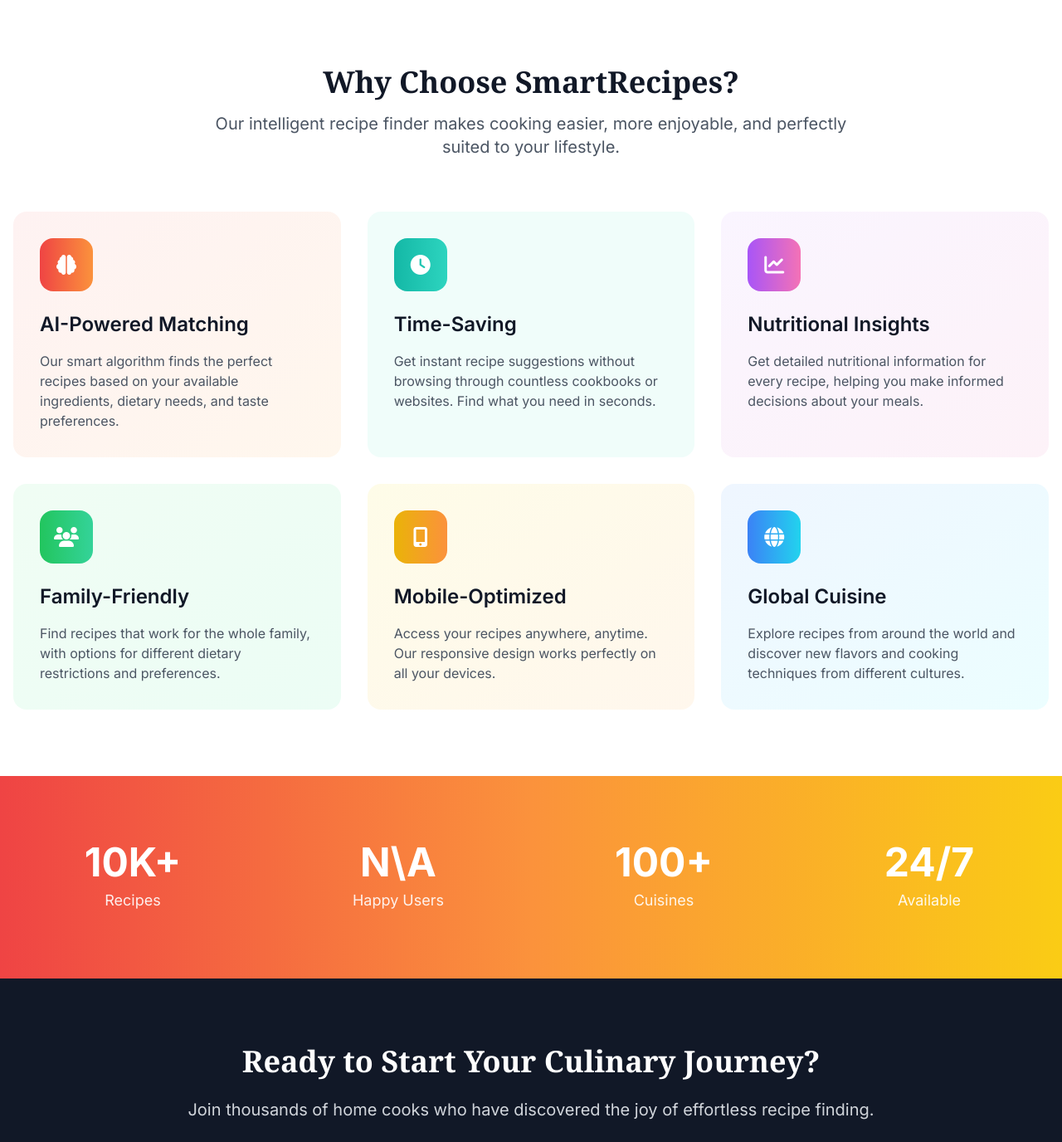
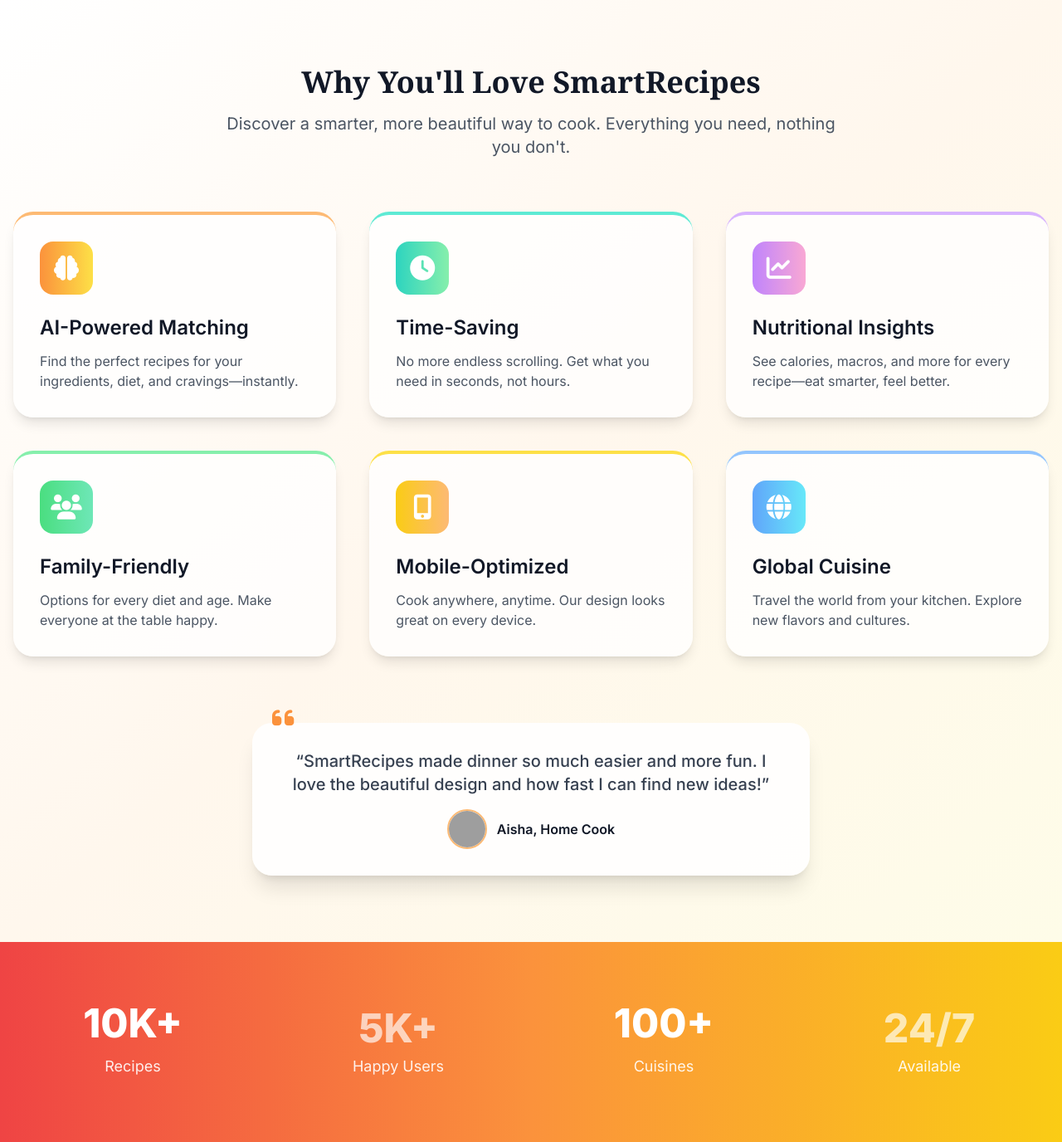
Before and after one commit to Omar-khaiom/web_apps_project, a Flask app: page / in a window 1280 px wide. Shown: the part 866-2242 px from the top of the page at 83% size. Run offline with Flask 3, Linux system fonts and the light colour scheme; some libraries are stand-ins or nearby versions; grey boxes are pictures that could not be loaded.

Commit message:
final  ux update

```diff
--- a/templates/home.html
+++ b/templates/home.html
@@ -4,28 +4,34 @@
 
 {% block content %}
 <!-- Hero Section -->
-<section class="relative min-h-screen flex items-center justify-center overflow-hidden muji-gradient-bg">
-  <!-- Animated Floating Orbs -->
-  <div class="absolute inset-0 z-0 pointer-events-none">
-    <div class="absolute top-10 left-10 w-32 h-32 bg-orange-200 rounded-full opacity-30 animate-pulse"></div>
-    <div class="absolute bottom-10 right-10 w-24 h-24 bg-purple-200 rounded-full opacity-20 animate-pulse"></div>
-    <div class="absolute top-1/2 left-1/3 w-24 h-24 bg-emerald-200 rounded-full opacity-20 animate-pulse"></div>
-    <div class="absolute bottom-1/4 right-1/4 w-16 h-16 bg-yellow-200 rounded-full opacity-20 animate-pulse"></div>
+<section class="relative min-h-screen flex items-center justify-center overflow-hidden">
+  <!-- Background Image with Overlay -->
+  <div class="absolute inset-0 z-0">
+    <img class="w-full h-full object-cover" src="{{ url_for('static', filename='images/land.jpg') }}" alt="Delicious Food Background">
+    <div class="absolute inset-0 bg-gradient-to-r from-black/70 via-black/50 to-black/30"></div>
+  </div>
+
+  <!-- Floating Elements -->
+  <div class="absolute inset-0 z-10">
+    <div class="float absolute top-20 left-10 w-16 h-16 bg-primary-500/20 rounded-full blur-xl"></div>
+    <div class="float absolute top-40 right-20 w-24 h-24 bg-orange-500/20 rounded-full blur-xl" style="animation-delay: 2s;"></div>
+    <div class="float absolute bottom-32 left-1/4 w-20 h-20 bg-secondary-500/20 rounded-full blur-xl" style="animation-delay: 4s;"></div>
   </div>
 
   <!-- Hero Content -->
-  <div class="relative z-10 text-center px-4 max-w-5xl mx-auto">
+  <div class="relative z-20 text-center px-4 max-w-5xl mx-auto">
     <div class="space-y-8">
       <!-- Main Headline -->
-      <h1 class="text-5xl md:text-7xl font-heading font-bold text-gray-900 leading-tight animate-fade-in-up">
+
+      <h1 class="text-5xl md:text-7xl font-heading font-bold text-white leading-tight animate-fade-in-up">
         Welcome to
-        <span class="block bg-gradient-to-r from-primary-400 via-orange-400 to-yellow-400 bg-clip-text text-transparent animate-gradient-x">
+        <span class="block gradient-text bg-gradient-to-r from-primary-400 via-orange-400 to-yellow-400 bg-clip-text text-transparent">
           SmartRecipes
         </span>
       </h1>
 
       <!-- Subtitle -->
-      <p class="text-xl md:text-2xl text-gray-700 max-w-3xl mx-auto leading-relaxed animate-fade-in-up" style="animation-delay: 0.2s;">
+      <p class="text-xl md:text-2xl text-gray-200 max-w-3xl mx-auto leading-relaxed animate-fade-in-up" style="animation-delay: 0.2s;">
         Transform your ingredients into culinary masterpieces. Discover personalized recipes that match your taste and dietary preferences.
       </p>
 
@@ -35,22 +41,24 @@
           <div class="w-16 h-16 bg-gradient-to-r from-primary-500 to-orange-400 rounded-full flex items-center justify-center mx-auto mb-4">
             <i class="fas fa-search text-white text-2xl"></i>
           </div>
-          <h3 class="font-semibold text-gray-900 text-lg mb-2">Smart Search</h3>
-          <p class="text-gray-600 text-sm">Find recipes based on what you already have in your kitchen</p>
+          <h3 class="font-semibold text-white text-lg mb-2">Smart Search</h3>
+          <p class="text-gray-300 text-sm">Find recipes based on what you already have in your kitchen</p>
         </div>
+
         <div class="glass rounded-2xl p-6 text-center hover:scale-105 transition-transform duration-300">
           <div class="w-16 h-16 bg-gradient-to-r from-secondary-500 to-teal-400 rounded-full flex items-center justify-center mx-auto mb-4">
             <i class="fas fa-heart text-white text-2xl"></i>
           </div>
-          <h3 class="font-semibold text-gray-900 text-lg mb-2">Save Favorites</h3>
-          <p class="text-gray-600 text-sm">Keep track of recipes you love for easy access later</p>
+          <h3 class="font-semibold text-white text-lg mb-2">Save Favorites</h3>
+          <p class="text-gray-300 text-sm">Keep track of recipes you love for easy access later</p>
         </div>
+
         <div class="glass rounded-2xl p-6 text-center hover:scale-105 transition-transform duration-300">
           <div class="w-16 h-16 bg-gradient-to-r from-purple-500 to-pink-400 rounded-full flex items-center justify-center mx-auto mb-4">
             <i class="fas fa-leaf text-white text-2xl"></i>
           </div>
-          <h3 class="font-semibold text-gray-900 text-lg mb-2">Dietary Options</h3>
-          <p class="text-gray-600 text-sm">Filter by dietary preferences and nutritional goals</p>
+          <h3 class="font-semibold text-white text-lg mb-2">Dietary Options</h3>
+          <p class="text-gray-300 text-sm">Filter by dietary preferences and nutritional goals</p>
         </div>
       </div>
 
@@ -73,70 +81,69 @@
 </section>
 
 <!-- Features Section -->
-<section class="py-20 bg-white">
+<section class="py-20 bg-gradient-to-br from-white via-orange-50 to-yellow-50">
   <div class="max-w-7xl mx-auto px-4">
     <div class="text-center mb-16">
       <h2 class="text-4xl font-heading font-bold text-gray-900 mb-4">
-        Why Choose SmartRecipes?
+        Why You'll Love SmartRecipes
       </h2>
       <p class="text-xl text-gray-600 max-w-3xl mx-auto">
-        Our intelligent recipe finder makes cooking easier, more enjoyable, and perfectly suited to your lifestyle.
+        Discover a smarter, more beautiful way to cook. Everything you need, nothing you don't.
       </p>
     </div>
-
-    <div class="grid grid-cols-1 md:grid-cols-2 lg:grid-cols-3 gap-8">
-      <!-- Feature 1 -->
-      <div class="group p-8 rounded-2xl bg-gradient-to-br from-primary-50 to-orange-50 hover:shadow-xl transition-all duration-300 hover:-translate-y-2">
-        <div class="w-16 h-16 bg-gradient-to-r from-primary-500 to-orange-400 rounded-2xl flex items-center justify-center mb-6 group-hover:scale-110 transition-transform">
-          <i class="fas fa-brain text-white text-2xl"></i>
+    <div class="grid grid-cols-1 md:grid-cols-2 lg:grid-cols-3 gap-10">
+      <div class="group p-8 rounded-3xl bg-white/80 shadow-lg hover:shadow-2xl transition-all duration-300 hover:-translate-y-2 border-t-4 border-orange-300">
+        <div class="w-16 h-16 bg-gradient-to-r from-orange-400 to-yellow-300 rounded-2xl flex items-center justify-center mb-6 group-hover:scale-110 transition-transform">
+          <i class="fas fa-brain text-white text-3xl"></i>
         </div>
-        <h3 class="text-2xl font-semibold text-gray-900 mb-4">AI-Powered Matching</h3>
-        <p class="text-gray-600">Our smart algorithm finds the perfect recipes based on your available ingredients, dietary needs, and taste preferences.</p>
+        <h3 class="text-2xl font-semibold text-gray-900 mb-3">AI-Powered Matching</h3>
+        <p class="text-gray-600">Find the perfect recipes for your ingredients, diet, and cravings—instantly.</p>
       </div>
-
-      <!-- Feature 2 -->
-      <div class="group p-8 rounded-2xl bg-gradient-to-br from-secondary-50 to-teal-50 hover:shadow-xl transition-all duration-300 hover:-translate-y-2">
-        <div class="w-16 h-16 bg-gradient-to-r from-secondary-500 to-teal-400 rounded-2xl flex items-center justify-center mb-6 group-hover:scale-110 transition-transform">
-          <i class="fas fa-clock text-white text-2xl"></i>
+      <div class="group p-8 rounded-3xl bg-white/80 shadow-lg hover:shadow-2xl transition-all duration-300 hover:-translate-y-2 border-t-4 border-teal-300">
+        <div class="w-16 h-16 bg-gradient-to-r from-teal-400 to-green-300 rounded-2xl flex items-center justify-center mb-6 group-hover:scale-110 transition-transform">
+          <i class="fas fa-clock text-white text-3xl"></i>
         </div>
-        <h3 class="text-2xl font-semibold text-gray-900 mb-4">Time-Saving</h3>
-        <p class="text-gray-600">Get instant recipe suggestions without browsing through countless cookbooks or websites. Find what you need in seconds.</p>
+        <h3 class="text-2xl font-semibold text-gray-900 mb-3">Time-Saving</h3>
+        <p class="text-gray-600">No more endless scrolling. Get what you need in seconds, not hours.</p>
       </div>
-
-      <!-- Feature 3 -->
-      <div class="group p-8 rounded-2xl bg-gradient-to-br from-purple-50 to-pink-50 hover:shadow-xl transition-all duration-300 hover:-translate-y-2">
-        <div class="w-16 h-16 bg-gradient-to-r from-purple-500 to-pink-400 rounded-2xl flex items-center justify-center mb-6 group-hover:scale-110 transition-transform">
-          <i class="fas fa-chart-line text-white text-2xl"></i>
+      <div class="group p-8 rounded-3xl bg-white/80 shadow-lg hover:shadow-2xl transition-all duration-300 hover:-translate-y-2 border-t-4 border-purple-300">
+        <div class="w-16 h-16 bg-gradient-to-r from-purple-400 to-pink-300 rounded-2xl flex items-center justify-center mb-6 group-hover:scale-110 transition-transform">
+          <i class="fas fa-chart-line text-white text-3xl"></i>
         </div>
-        <h3 class="text-2xl font-semibold text-gray-900 mb-4">Nutritional Insights</h3>
-        <p class="text-gray-600">Get detailed nutritional information for every recipe, helping you make informed decisions about your meals.</p>
+        <h3 class="text-2xl font-semibold text-gray-900 mb-3">Nutritional Insights</h3>
+        <p class="text-gray-600">See calories, macros, and more for every recipe—eat smarter, feel better.</p>
       </div>
-
-      <!-- Feature 4 -->
-      <div class="group p-8 rounded-2xl bg-gradient-to-br from-green-50 to-emerald-50 hover:shadow-xl transition-all duration-300 hover:-translate-y-2">
-        <div class="w-16 h-16 bg-gradient-to-r from-green-500 to-emerald-400 rounded-2xl flex items-center justify-center mb-6 group-hover:scale-110 transition-transform">
-          <i class="fas fa-users text-white text-2xl"></i>
+      <div class="group p-8 rounded-3xl bg-white/80 shadow-lg hover:shadow-2xl transition-all duration-300 hover:-translate-y-2 border-t-4 border-green-300">
+        <div class="w-16 h-16 bg-gradient-to-r from-green-400 to-emerald-300 rounded-2xl flex items-center justify-center mb-6 group-hover:scale-110 transition-transform">
+          <i class="fas fa-users text-white text-3xl"></i>
         </div>
-        <h3 class="text-2xl font-semibold text-gray-900 mb-4">Family-Friendly</h3>
-        <p class="text-gray-600">Find recipes that work for the whole family, with options for different dietary restrictions and preferences.</p>
+        <h3 class="text-2xl font-semibold text-gray-900 mb-3">Family-Friendly</h3>
+        <p class="text-gray-600">Options for every diet and age. Make everyone at the table happy.</p>
       </div>
-
-      <!-- Feature 5 -->
-      <div class="group p-8 rounded-2xl bg-gradient-to-br from-yellow-50 to-orange-50 hover:shadow-xl transition-all duration-300 hover:-translate-y-2">
-        <div class="w-16 h-16 bg-gradient-to-r from-yellow-500 to-orange-400 rounded-2xl flex items-center justify-center mb-6 group-hover:scale-110 transition-transform">
-          <i class="fas fa-mobile-alt text-white text-2xl"></i>
+      <div class="group p-8 rounded-3xl bg-white/80 shadow-lg hover:shadow-2xl transition-all duration-300 hover:-translate-y-2 border-t-4 border-yellow-300">
+        <div class="w-16 h-16 bg-gradient-to-r from-yellow-400 to-orange-300 rounded-2xl flex items-center justify-center mb-6 group-hover:scale-110 transition-transform">
+          <i class="fas fa-mobile-alt text-white text-3xl"></i>
         </div>
-        <h3 class="text-2xl font-semibold text-gray-900 mb-4">Mobile-Optimized</h3>
-        <p class="text-gray-600">Access your recipes anywhere, anytime. Our responsive design works perfectly on all your devices.</p>
+        <h3 class="text-2xl font-semibold text-gray-900 mb-3">Mobile-Optimized</h3>
+        <p class="text-gray-600">Cook anywhere, anytime. Our design looks great on every device.</p>
       </div>
-
-      <!-- Feature 6 -->
-      <div class="group p-8 rounded-2xl bg-gradient-to-br from-blue-50 to-cyan-50 hover:shadow-xl transition-all duration-300 hover:-translate-y-2">
-        <div class="w-16 h-16 bg-gradient-to-r from-blue-500 to-cyan-400 rounded-2xl flex items-center justify-center mb-6 group-hover:scale-110 transition-transform">
-          <i class="fas fa-globe text-white text-2xl"></i>
+      <div class="group p-8 rounded-3xl bg-white/80 shadow-lg hover:shadow-2xl transition-all duration-300 hover:-translate-y-2 border-t-4 border-blue-300">
+        <div class="w-16 h-16 bg-gradient-to-r from-blue-400 to-cyan-300 rounded-2xl flex items-center justify-center mb-6 group-hover:scale-110 transition-transform">
+          <i class="fas fa-globe text-white text-3xl"></i>
         </div>
-        <h3 class="text-2xl font-semibold text-gray-900 mb-4">Global Cuisine</h3>
-        <p class="text-gray-600">Explore recipes from around the world and discover new flavors and cooking techniques from different cultures.</p>
+        <h3 class="text-2xl font-semibold text-gray-900 mb-3">Global Cuisine</h3>
+        <p class="text-gray-600">Travel the world from your kitchen. Explore new flavors and cultures.</p>
+      </div>
+    </div>
+    <!-- Testimonial Carousel -->
+    <div class="mt-20 max-w-2xl mx-auto">
+      <div class="bg-white/90 rounded-3xl shadow-xl p-8 text-center relative">
+        <i class="fas fa-quote-left text-3xl text-orange-400 absolute -top-6 left-6"></i>
+        <p class="text-xl text-gray-700 font-medium mb-4">“SmartRecipes made dinner so much easier and more fun. I love the beautiful design and how fast I can find new ideas!”</p>
+        <div class="flex items-center justify-center gap-3">
+          <img src="https://randomuser.me/api/portraits/women/44.jpg" class="w-12 h-12 rounded-full border-2 border-orange-300" alt="User testimonial">
+          <span class="font-semibold text-gray-900">Aisha, Home Cook</span>
+        </div>
       </div>
     </div>
   </div>
@@ -147,19 +154,19 @@
   <div class="max-w-7xl mx-auto px-4 text-center">
     <div class="grid grid-cols-2 md:grid-cols-4 gap-8">
       <div class="text-white">
-        <div class="text-4xl md:text-5xl font-bold mb-2">10K+</div>
+        <div class="text-5xl font-extrabold mb-2 animate-bounce">10K+</div>
         <div class="text-lg opacity-90">Recipes</div>
       </div>
       <div class="text-white">
-        <div class="text-4xl md:text-5xl font-bold mb-2">N\A</div>
+        <div class="text-5xl font-extrabold mb-2 animate-pulse">5K+</div>
         <div class="text-lg opacity-90">Happy Users</div>
       </div>
       <div class="text-white">
-        <div class="text-4xl md:text-5xl font-bold mb-2">100+</div>
+        <div class="text-5xl font-extrabold mb-2 animate-bounce">100+</div>
         <div class="text-lg opacity-90">Cuisines</div>
       </div>
       <div class="text-white">
-        <div class="text-4xl md:text-5xl font-bold mb-2">24/7</div>
+        <div class="text-5xl font-extrabold mb-2 animate-pulse">24/7</div>
         <div class="text-lg opacity-90">Available</div>
       </div>
     </div>
@@ -167,21 +174,21 @@
 </section>
 
 <!-- CTA Section -->
-<section class="py-20 bg-gray-900">
-  <div class="max-w-4xl mx-auto px-4 text-center">
+<section class="py-20 bg-gray-900 bg-[url('/static/images/landing-page.jpg')] bg-cover bg-center bg-no-repeat relative">
+  <div class="absolute inset-0 bg-black/60"></div>
+  <div class="max-w-4xl mx-auto px-4 text-center relative z-10">
     <h2 class="text-4xl font-heading font-bold text-white mb-6">
       Ready to Start Your Culinary Journey?
     </h2>
     <p class="text-xl text-gray-300 mb-12">
-      Join thousands of home cooks who have discovered the joy of effortless recipe finding.
+      Join thousands of home cooks who have discovered the joy of effortless recipe finding.<br>
+      <span class="text-orange-300 font-semibold">Your next favorite meal is just a click away.</span>
     </p>
-
     <div class="flex flex-col sm:flex-row gap-6 justify-center">
-      <a href="/input" class="bg-gradient-to-r from-primary-500 to-orange-400 hover:from-primary-600 hover:to-orange-500 text-white px-8 py-4 rounded-2xl font-bold text-lg transition-all duration-300 btn-hover-lift flex items-center justify-center space-x-3">
+      <a href="/input" class="bg-gradient-to-r from-primary-500 to-orange-400 hover:from-primary-600 hover:to-orange-500 text-white px-8 py-4 rounded-2xl font-bold text-lg transition-all duration-300 btn-hover-lift flex items-center justify-center space-x-3 animate-bounce">
         <i class="fas fa-rocket"></i>
         <span>Get Started Now</span>
       </a>
-
       {% if not session.get('user') %}
       <a href="/register" class="bg-white/20 backdrop-blur-sm border border-white/30 text-white px-8 py-4 rounded-2xl font-semibold text-lg transition-all duration-300 hover:bg-white/30 btn-hover-lift flex items-center justify-center space-x-3">
         <i class="fas fa-user-plus"></i>
```
